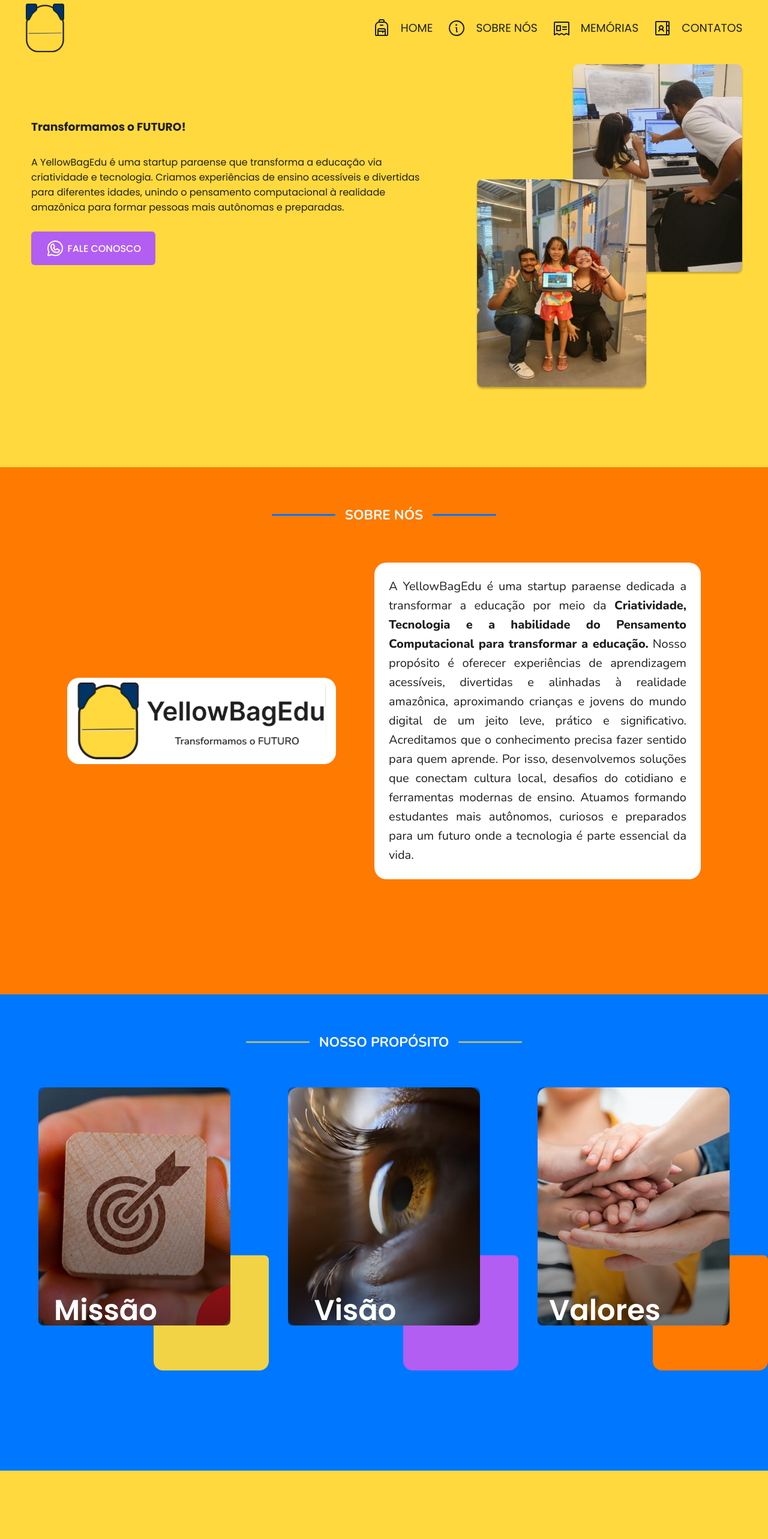
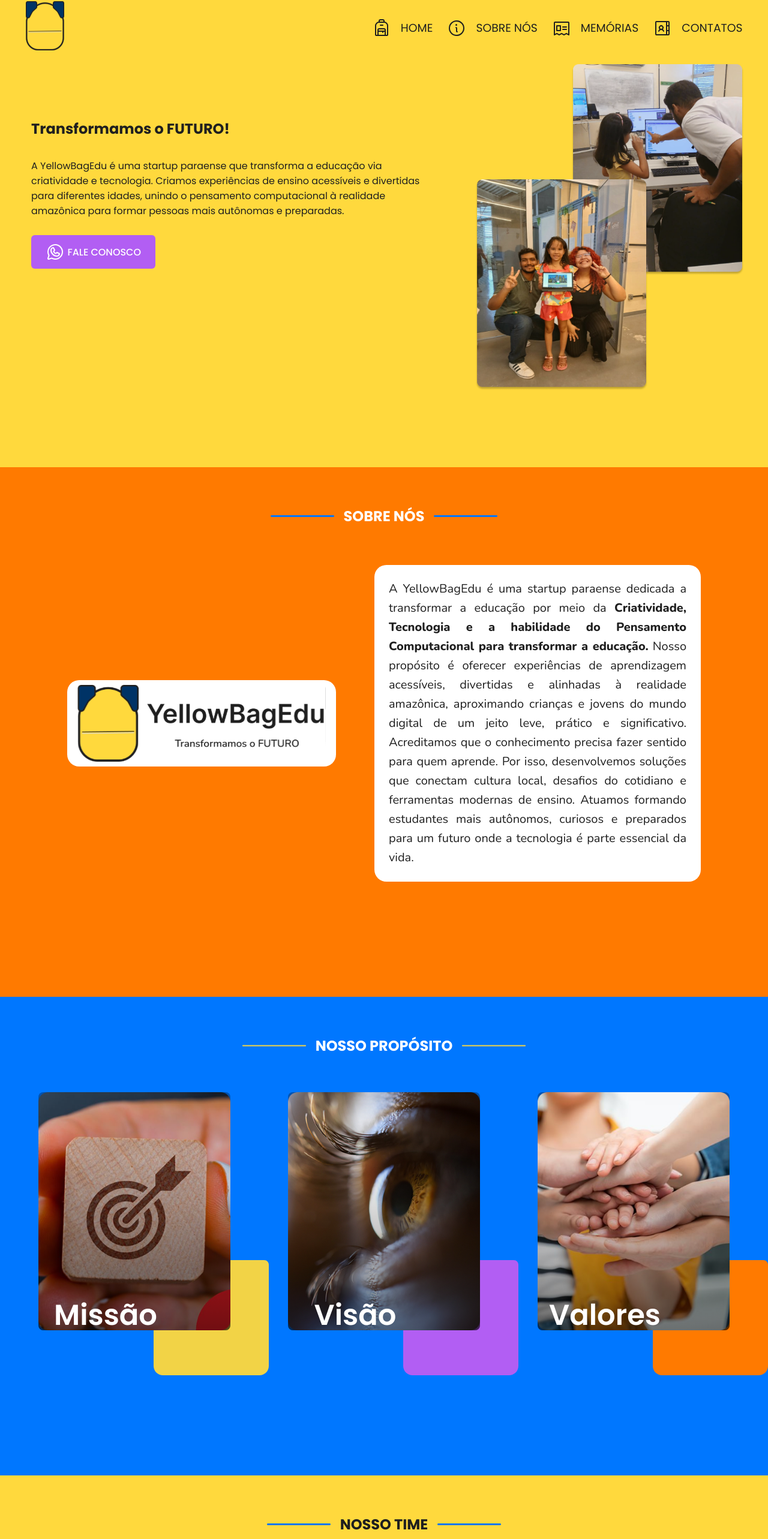
Before and after one commit to Jornicee/bag-landing-v2-, a React (Vite) app: page / in a window 1280 px wide. Shown: the part 78-2644 px from the top of the page at 60% size. Before the commit the page ends 2530 px from the top, so only its background shows below. Built offline with nearby package versions, Linux system fonts and the light colour scheme.

Commit message:
feat: add header container in page AboutTeam.jsx

```diff
--- a/src/App.jsx
+++ b/src/App.jsx
@@ -1,4 +1,5 @@
 import { AboutPurpose } from "./pages/AboutPurpose";
+import { AboutTeam } from "./pages/AboutTeam";
 import { AboutUsFirst } from "./pages/AboutUsFirst";
 import { Home } from "./pages/Home";
 
@@ -8,6 +9,7 @@ function App() {
       <Home />
       <AboutUsFirst/>
       <AboutPurpose/>
+      <AboutTeam />
     </dib>
   );
 }
--- a/src/components/CardPurpose.module.css
+++ b/src/components/CardPurpose.module.css
@@ -27,7 +27,7 @@
     z-index: 2;
     visibility: visible;
     opacity: 1;
-    transition: opacity 0.2s ease-out, visibility 0.2s ease-out;
+    transition: opacity 0.4s ease-out, visibility 0s;
 }
 
 /* ========================
@@ -49,7 +49,7 @@
     opacity: 0;
     z-index: 1;
     cursor: pointer;
-    transition: opacity 0.2s ease-in-out, visibility 0.2s ease-in-out;
+    transition: opacity 0.4s ease-out, visibility 0s 0.4s;
 }
 
 .content::after {
@@ -67,7 +67,7 @@
     pointer-events: none;
     visibility: visible;
     opacity: 1;
-    transition: opacity 0.2s ease-in, visibility 0.2s ease-in;
+    transition: opacity 0.4s ease-out, visibility 0s;
 }
 
 /* ========================
@@ -76,17 +76,19 @@
 .content:has(img:hover) p {
     visibility: visible;
     opacity: 1;
-    animation: scaleUp 0.2s ease-in-out forwards;
+    transition: opacity 0.4s ease-out, visibility 0s;
 }
 
 .content:has(img:hover) h2 {
     visibility: hidden;
     opacity: 0;
+    transition: opacity 0.4s ease-in, visibility 0s 0.4s;
 }
 
 .content:has(img:hover)::after {
     visibility: hidden;
     opacity: 0;
+    transition: opacity 0.4s ease-in, visibility 0s 0.4s;
 }
 
 /* ========================
--- a/src/components/Navbar.jsx
+++ b/src/components/Navbar.jsx
@@ -34,53 +34,64 @@ export function Navbar() {
   }, []);
 
   return (
-    <div>
-      <nav className={styles.navbar}>
-        <img src={YbEduLogo} className={styles.logo} alt="Logo da YellowBagEdu"/>
-        <div className={styles.navLinks}>
-          <a href="#home">
-            <Backpack size={32} />
-            HOME
+    <nav className={styles.navbar} aria-label="Navegação principal">
+      <a href="#home" className={styles.logoLink}>
+        <img src={YbEduLogo} className={styles.logo} alt="YellowBagEdu - Home"/>
       </a>
-          <a href="#aboutus">
-            <Info size={32} />
-            SOBRE NÓS
+      <div className={styles.navLinks} role="menubar">
+        <a href="#home" role="menuitem">
+          <Backpack size={32} aria-hidden="true" />
+          <span>HOME</span>
         </a>
-          <a href="#">
-            <NewspaperClipping size={32} />
-            MEMÓRIAS
+        <a href="#aboutus" role="menuitem">
+          <Info size={32} aria-hidden="true" />
+          <span>SOBRE NÓS</span>
         </a>
-          <a href="#">
-            <AddressBookTabs size={32} />
-            CONTATOS
+        <a href="#memorias" role="menuitem">
+          <NewspaperClipping size={32} aria-hidden="true" />
+          <span>MEMÓRIAS</span>
+        </a>
+        <a href="#contatos" role="menuitem">
+          <AddressBookTabs size={32} aria-hidden="true" />
+          <span>CONTATOS</span>
         </a>
       </div>
       <div className={styles.menuWrapper} ref={menuRef}>
-          <button className={showMenu ? styles.menuButtonOpen : styles.menuButton} onClick={toggleMenu}>
-            <img src={showMenu ? MenuIconWhite : MenuIcon} alt="Ícone de Menu" />
+        <button
+          className={showMenu ? styles.menuButtonOpen : styles.menuButton}
+          onClick={toggleMenu}
+          aria-label={showMenu ? "Fechar menu" : "Abrir menu"}
+          aria-expanded={showMenu}
+          aria-controls="mobile-menu"
+        >
+          <img src={showMenu ? MenuIconWhite : MenuIcon} alt="" aria-hidden="true" />
         </button>
         {showMenu && (
-            <div className={styles.menu}>
-              <a href="#home">
-                {" "}
-                <Backpack size={32} /> HOME
+          <nav
+            className={styles.menu}
+            id="mobile-menu"
+            role="menu"
+            aria-label="Navegação móvel"
+          >
+            <a href="#home" role="menuitem">
+              <Backpack size={32} aria-hidden="true" />
+              <span>HOME</span>
             </a>
-              <a href="#aboutus">
-                {" "}
-                <Info size={32} /> SOBRE NÓS
+            <a href="#aboutus" role="menuitem">
+              <Info size={32} aria-hidden="true" />
+              <span>SOBRE NÓS</span>
             </a>
-              <a href="#">
-                {" "}
-                <NewspaperClipping size={32} /> MEMÓRIAS
+            <a href="#memorias" role="menuitem">
+              <NewspaperClipping size={32} aria-hidden="true" />
+              <span>MEMÓRIAS</span>
             </a>
-              <a href="#">
-                {" "}
-                <AddressBookTabs size={32} /> CONTATOS
+            <a href="#contatos" role="menuitem">
+              <AddressBookTabs size={32} aria-hidden="true" />
+              <span>CONTATOS</span>
             </a>
-            </div>
+          </nav>
         )}
       </div>
     </nav>
-    </div>
   );
 }
--- a/src/pages/AboutPurpose.jsx
+++ b/src/pages/AboutPurpose.jsx
@@ -13,12 +13,12 @@ import { CardPurpose } from "../components/CardPurpose";
 
 export function AboutPurpose() {
     return(
-        <section className={styles.sectionAboutPurpose}>
-            <div className={styles.containerHeader}>
-                <img src={LineImage} alt="Linha amarela" />
-                <h1>NOSSO PROPÓSITO</h1>
-                <img src={LineImage} alt="Linha amarela" />
-            </div>
+        <section className={styles.sectionAboutPurpose} aria-label="Propósito e valores da empresa">
+            <header className={styles.containerHeader}>
+                <img src={LineImage} alt="" aria-hidden="true" />
+                <h2>NOSSO PROPÓSITO</h2>
+                <img src={LineImage} alt="" aria-hidden="true" />
+            </header>
             <div className={styles.containerContent}>
                 <CardPurpose
                     imageSrc={MissionImage}
--- a/src/pages/AboutPurpose.module.css
+++ b/src/pages/AboutPurpose.module.css
@@ -78,8 +78,13 @@
         margin: 1.5rem auto 1rem;
     }
 
-    .containerHeader h1 {
-        font-size: clamp(0.875rem, 3vw, 1.25rem);
+    .containerHeader h2 {
+        font-size: 1rem;
+    }
+
+    .containerHeader img {
+        width: clamp(3rem, 8vw, 5rem);
+        height: 2px;
     }
 
     .containerContent {
--- /dev/null
+++ b/src/pages/AboutTeam.jsx
@@ -0,0 +1,15 @@
+import styles from './AboutTeam.module.css';
+
+import LineImage from "../assets/line-img.svg";
+
+export function AboutTeam() {
+    return(
+        <section className={styles.sectionAboutTeam} aria-label="Equipe da empresa">
+             <header className={styles.containerHeader}>
+                <img src={LineImage} alt="" aria-hidden="true" />
+                <h2>NOSSO TIME</h2>
+                <img src={LineImage} alt="" aria-hidden="true" />
+            </header>
+        </section>
+    )
+}
--- /dev/null
+++ b/src/pages/AboutTeam.module.css
@@ -0,0 +1,65 @@
+/* ========================
+   SECTION CONTAINER
+   ======================== */
+
+.sectionAbouTeam {
+    width: 100%;
+    height: auto;
+    padding: 0 1rem;
+
+    display: flex;
+    flex-direction: column;
+    align-items: flex-start;
+    justify-content: center;
+    box-sizing: border-box;
+}
+
+/* ========================
+   HEADER SECTION
+   ======================== */
+
+.containerHeader {
+    display: flex;
+    align-items: center;
+    justify-content: center;
+    width: 100%;
+    max-width: 34.563rem;
+    height: auto;
+    gap: 1rem;
+    margin: 4rem auto 2rem;
+    flex-wrap: wrap;
+}
+
+.containerHeader h1 {
+    font-size: clamp(1rem, 4vw, 1.4rem);
+    font-weight: 700;
+    font-family: 'Nunito', sans-serif;
+    text-align: center;
+    margin: 0;
+}
+
+
+@media (max-width: 640px) {
+    .sectionAbouTeam {
+        min-height: auto;
+        padding: 1rem;
+    }
+
+    .containerHeader {
+        max-width:25rem;
+        gap: 0.5rem;
+        margin: 1.5rem auto 1rem;
+        padding: 0.5rem;
+    }
+
+    .containerHeader img {
+    width: clamp(4rem, 10vw, 6.625rem);
+    height: 3px;
+    }
+
+    .containerHeader h2 {
+        font-size: 1rem;
+    }
+
+
+}
--- a/src/pages/AboutUsFirst.jsx
+++ b/src/pages/AboutUsFirst.jsx
@@ -5,13 +5,13 @@ import styles from "./AboutUsFirst.module.css";
 
 export function AboutUsFirst() {
     return (
-        <section id="aboutus" className={styles.sectionAboutUsFirst}>
-            <div className={styles.containerHeader}>
-                <img src={LineImage} alt="Linha azul" />
-                <h1>SOBRE NÓS</h1>
-                <img src={LineImage} alt="Linha azul" />
-            </div>
-            <div className={styles.containerContent}>
+        <section id="aboutus" className={styles.sectionAboutUsFirst} aria-label="Seção sobre nós">
+            <header className={styles.containerHeader}>
+                <img src={LineImage} alt="" aria-hidden="true" />
+                <h2>SOBRE NÓS</h2>
+                <img src={LineImage} alt="" aria-hidden="true" />
+            </header>
+            <article className={styles.containerContent}>
                 <img src={YBEduLogo02} alt="Logo da YellowBagEdu" />
                 <p className={styles.contentTextMobile}>
                     A YellowBagEdu é uma StartUp Paraense
@@ -41,7 +41,7 @@ export function AboutUsFirst() {
                     preparados para um futuro onde a tecnologia é parte
                     essencial da vida.
                 </p>
-            </div>
+            </article>
         </section>
     )
 }
--- a/src/pages/AboutUsFirst.module.css
+++ b/src/pages/AboutUsFirst.module.css
@@ -149,8 +149,8 @@
         margin: 1.5rem auto 1rem;
     }
 
-    .containerHeader h1 {
-        font-size: clamp(0.875rem, 3vw, 1.25rem);
+    .containerHeader h2 {
+        font-size: 1rem;
     }
 
     .containerHeader img {
--- a/src/pages/Home.jsx
+++ b/src/pages/Home.jsx
@@ -17,10 +17,10 @@ export function Home() {
   };
 
   return (
-    <section id="home">
+    <>
       <Navbar />
-      <main>
-          <section className={styles.mainContainer}>
+      <main id="home">
+        <article className={styles.mainContainer}>
           <h1>Transformamos o FUTURO!</h1>
           <p className={styles.descriptionDesktop}>
             A YellowBagEdu é uma startup paraense que transforma a educação via
@@ -36,16 +36,16 @@ export function Home() {
             Nosso compromisso é capacitar mentes autônomas e prontas
             para o futuro digital global.
           </p>
-            <a href="#contato" onClick={handleWhatsAppClick}>
-              <WhatsappLogoIcon size={32} />
-              FALE CONOSCO
+          <a href="#contatos" onClick={handleWhatsAppClick}>
+            <WhatsappLogoIcon size={32} aria-hidden="true" />
+            <span>FALE CONOSCO</span>
           </a>
-          </section>
-          <section className={styles.imageSection}>
-            <img src={Img01} alt="Imagem 1" />
-            <img src={Img02} alt="Imagem 2" />
-          </section>
+        </article>
+        <aside className={styles.imageSection} aria-label="Imagens ilustrativas da YellowBagEdu">
+          <img src={Img01} alt="" aria-hidden="true" />
+          <img src={Img02} alt="" aria-hidden="true" />
+        </aside>
       </main>
-    </section>
+    </>
   );
 }
```
Lines whose indentation alone changed are shown as unchanged.
